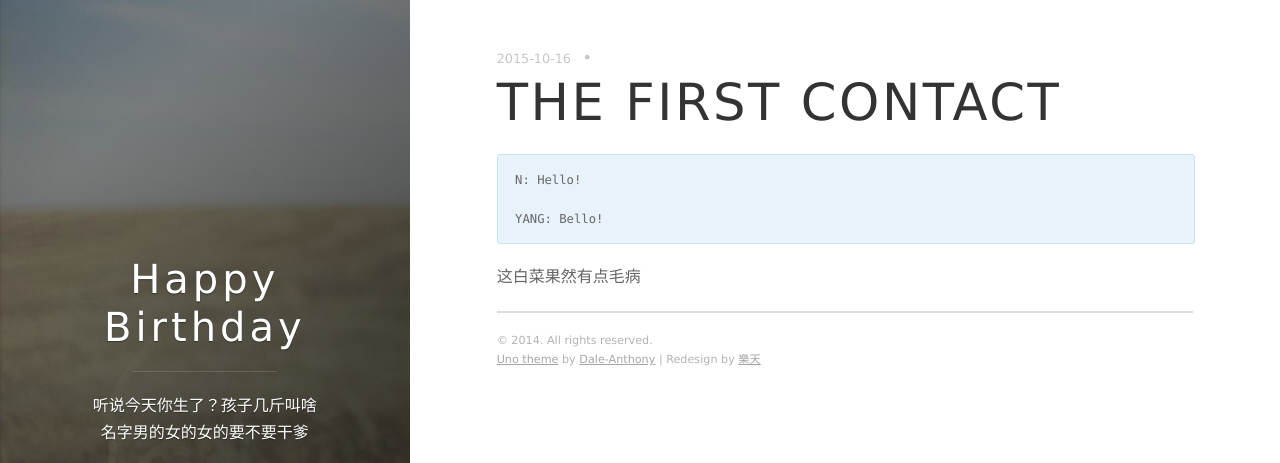
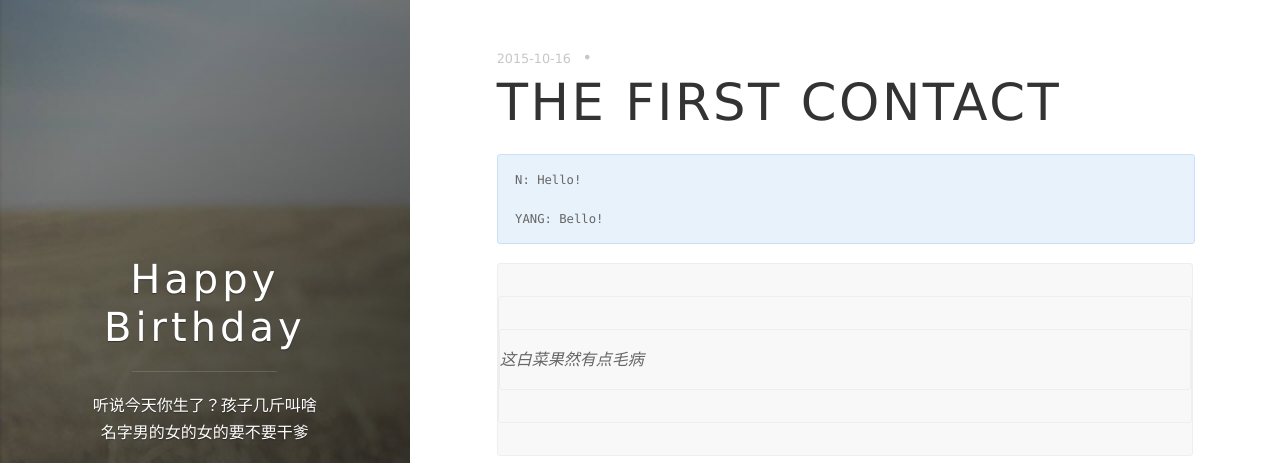
Before and after one commit to NeilChan/NeilChan.github.io, a plain HTML site: page 2015/10/16/Hello/index.html in a window 1280 px wide. Shown: the top 463 px of the page. Drawn offline with nearby package versions, Linux system fonts and the light colour scheme; some packages are replaced by stand-ins of ours.

Commit message:
Site updated: 2015-12-09 15:20:42

```diff
--- a/2015/10/16/Hello/index.html
+++ b/2015/10/16/Hello/index.html
@@ -18,12 +18,18 @@
       <meta name="description" content="N: Hello!
 
 YANG: Bello!
+
+
+
 这白菜果然有点毛病">
 
 
     <meta name="description" content="N: Hello!
 
 YANG: Bello!
+
+
+
 这白菜果然有点毛病">
 <meta property="og:type" content="article">
 <meta property="og:title" content="THE FIRST CONTACT | Happy Birthday">
@@ -32,13 +38,19 @@ YANG: Bello!
 <meta property="og:description" content="N: Hello!
 
 YANG: Bello!
+
+
+
 这白菜果然有点毛病">
-<meta property="og:updated_time" content="2015-12-09T07:18:17.000Z">
+<meta property="og:updated_time" content="2015-12-09T07:20:31.000Z">
 <meta name="twitter:card" content="summary">
 <meta name="twitter:title" content="THE FIRST CONTACT | Happy Birthday">
 <meta name="twitter:description" content="N: Hello!
 
 YANG: Bello!
+
+
+
 这白菜果然有点毛病">
 
 
@@ -195,7 +207,13 @@ classes that you can use:
       <pre><code><span class="attribute">N</span>: <span class="string">Hello!</span>
 
 <span class="http"><span class="attribute">YANG</span>: <span class="string">Bello!</span></span>
-</code></pre><p>这白菜果然有点毛病</p>
+</code></pre><blockquote>
+<blockquote>
+<blockquote>
+<p>这白菜果然有点毛病</p>
+</blockquote>
+</blockquote>
+</blockquote>
 
     </section>
 
```
